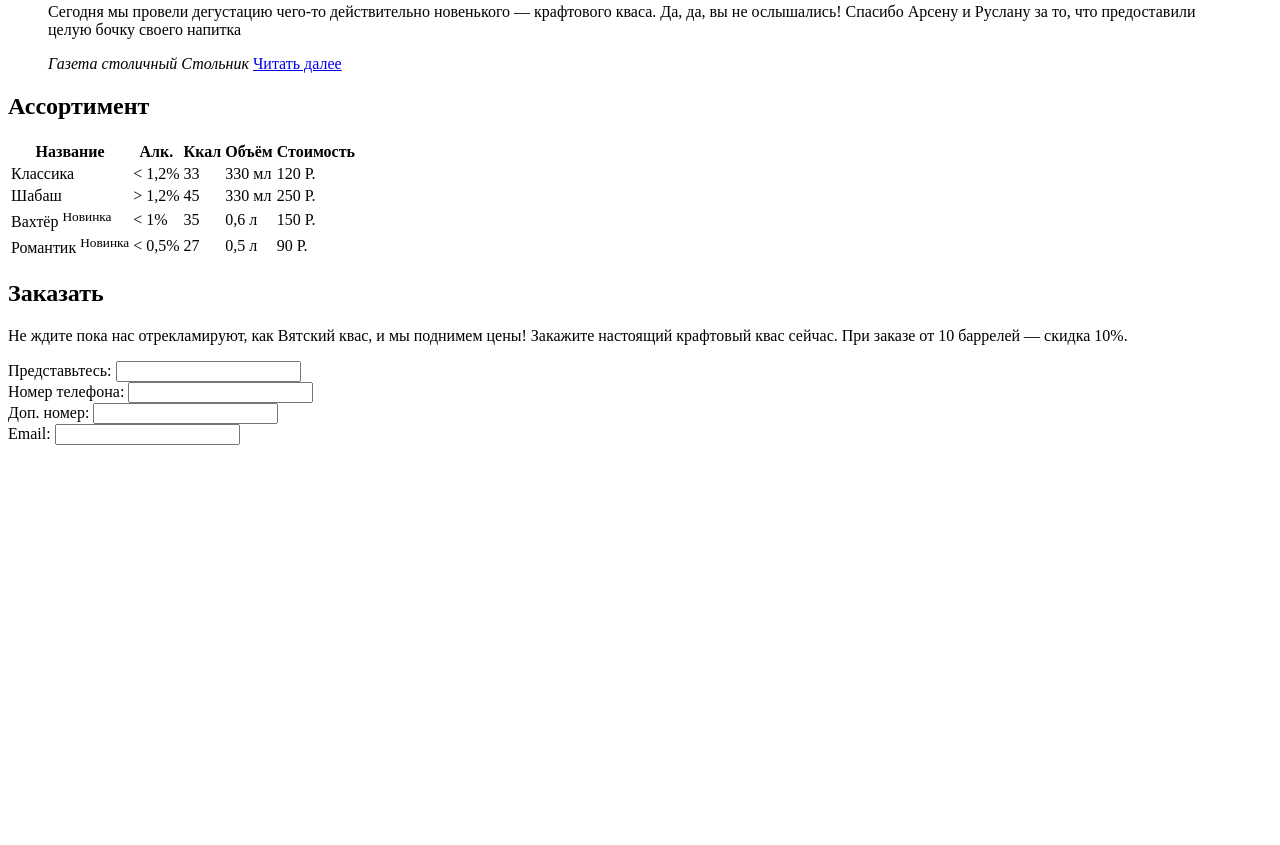
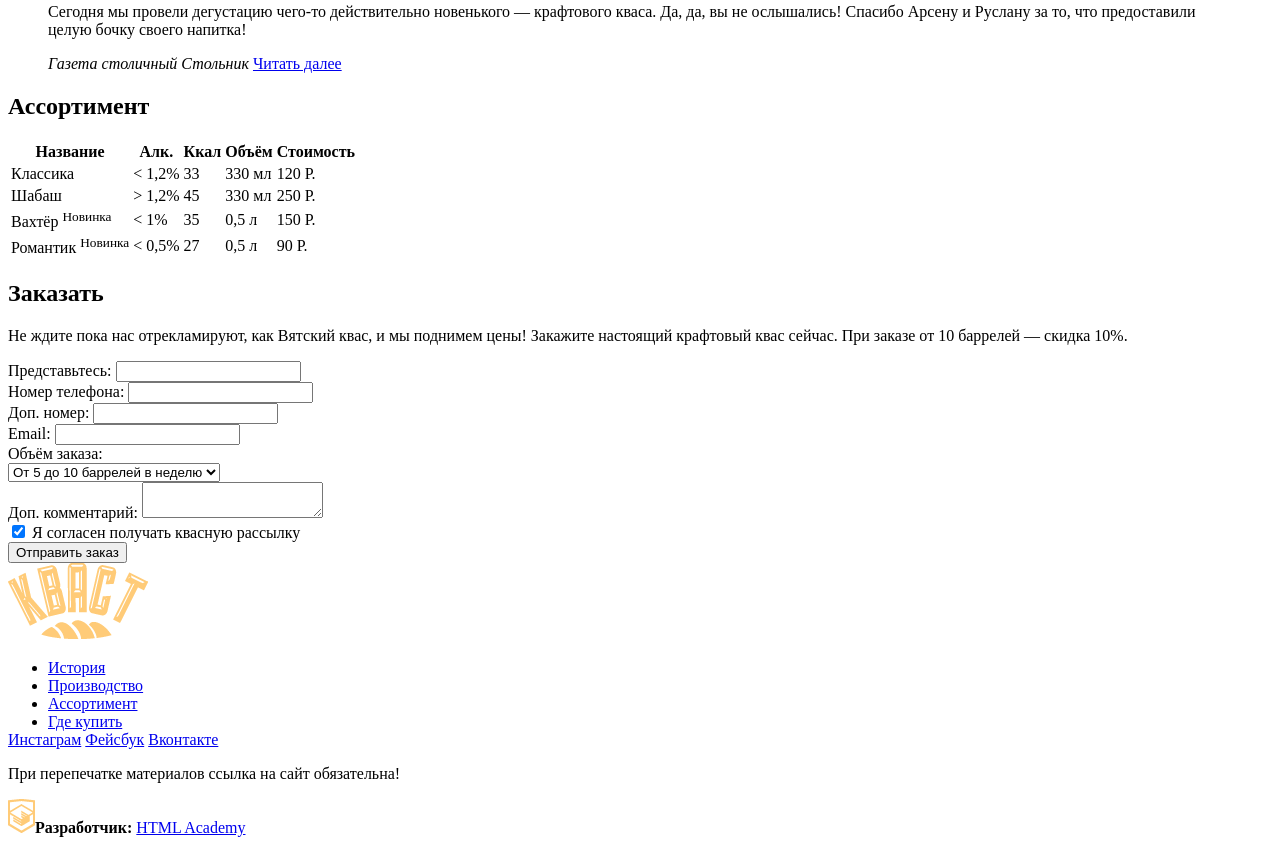
Before and after one commit to Volshebnick12/Craft_kvas, a plain HTML site: page index.html in a window 1280 px wide. Shown: the part 2382-3227 px from the top of the page. Before the commit the page ends 2835 px from the top, so only its background shows below. Drawn offline with Linux system fonts and the light colour scheme.

Commit message:
Add files via upload

```diff
--- a/index.html
+++ b/index.html
@@ -43,7 +43,7 @@
           <table class="character">
             <tr>
               <td>Алк.</td>
-              <td>&lt; 1%</td>
+              <td>&lt; 0,5%</td>
             </tr>
             <tr>
               <td>Ккал</td>
@@ -101,7 +101,7 @@
     <div>
       <h2>Пресса о нас</h2>
       <blockquote>
-        <p>Сегодня мы провели дегустацию чего-то действительно новенького — крафтового кваса. Да, да, вы не ослышались! Спасибо Арсену и Руслану за то, что предоставили целую бочку своего напитка</p>
+        <p>Сегодня мы провели дегустацию чего-то действительно новенького — крафтового кваса. Да, да, вы не ослышались! Спасибо Арсену и Руслану за то, что предоставили целую бочку своего напитка!</p>
         <cite>Газета столичный Стольник</cite>
         <a href="#">Читать далее</a>
       </blockquote>
@@ -135,7 +135,7 @@
             <td>Вахтёр <sup>Новинка</sup></td>
             <td>&lt; 1%</td>
             <td>35</td>
-            <td>0,6 л</td>
+            <td>0,5 л</td>
             <td>150 Р.</td>
           </tr>
           <tr>
@@ -151,23 +151,63 @@
     <div>
       <h2>Заказать</h2>
       <p>Не ждите пока нас отрекламируют, как Вятский квас, и мы поднимем цены! Закажите настоящий крафтовый квас сейчас. При заказе от 10 баррелей — скидка 10%.</p>
-      <form action="order-form"></form>
-        <div class ="order-form-group"></div>
+      <form action="order-form">
+        <div class ="order-form-group">
           <label for="fullname">Представьтесь:</label>
           <input type="text" name="fullname" id="fullname">
         </div>
-        <div class ="order-form-group"></div>
+        <div class ="order-form-group">
           <label for="phone">Номер телефона:</label>
           <input type="text" name="phone" id="phone">
         </div>
-        <div class ="order-form-group"></div>
+        <div class ="order-form-group">
           <label for="phone_1">Доп. номер:</label>
           <input type="text" name="phone_1" id="phone_1">
         </div>
-        <div class ="order-form-group"></div>
+        <div class ="order-form-group">
           <label for="email">Email:</label>
           <input type="email" name="e-mail" id="e-mail">
         </div>
+        <div class ="order-form-group">
+          <label for="order_quantity">Объём заказа:</label>
+          <br>
+          <select name="litr" id="litr">
+            <option value="l1" selected>От 5 до 10 баррелей в неделю</option>
+          </select>
+        </div>
+        <div class ="order-form-group">
+          <label for="order_quantity">Доп. комментарий:</label>
+          <textarea name="text" id="t1" cols="20" rows="2"></textarea>
+        </div>
+        <div>
+          <label>
+            <input type="checkbox" name="subscription" checked>
+            Я согласен получать квасную рассылку
+          </label>
+          <br>
+          <button>Отправить заказ</button>
+        </div>
+      </form>
+    </div>
+
+    <div>
+      <img src="img/logo.png" alt="Кваст">
+      <ul class="main-nav">
+        <li><a href="#">История</a></li>
+        <li><a href="#">Производство</a></li>
+        <li><a href="#">Ассортимент</a></li>
+        <li><a href="#">Где купить</a></li>
+      </ul>
+      <div class="messages">
+          <a class="btn" href="#">Инстаграм</a>
+          <a class="btn" href="#">Фейсбук</a>
+          <a class="btn" href="#">Вконтакте</a>
+      </div>
+      <p>При перепечатке материалов ссылка на сайт обязательна!</p>
+      <div>
+        <a href="#"><img src="img/htmlacademy.png" alt="htmlacademy" width="27" height="34"></a><b>Разработчик:</b>
+        <a class="btn" href="#">HTML Academy</a>
+      </div>
     </div>
 
   </body>
```
